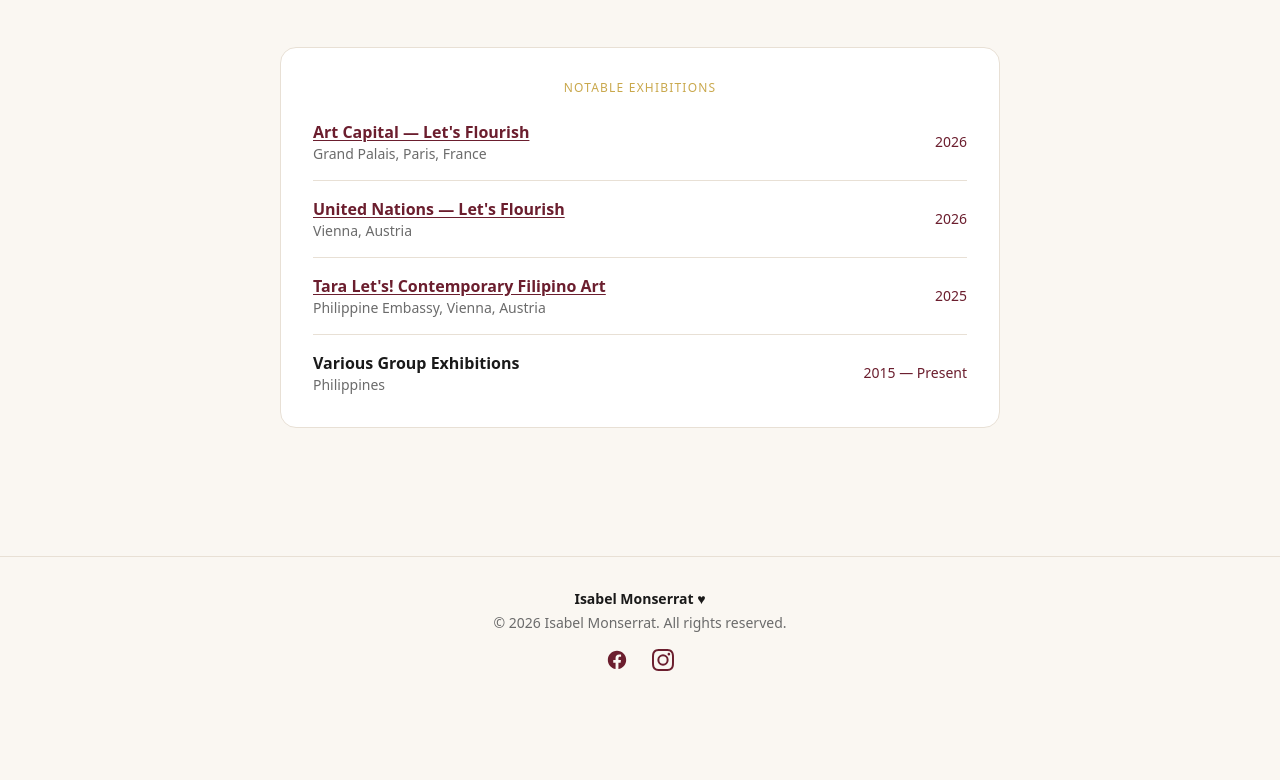
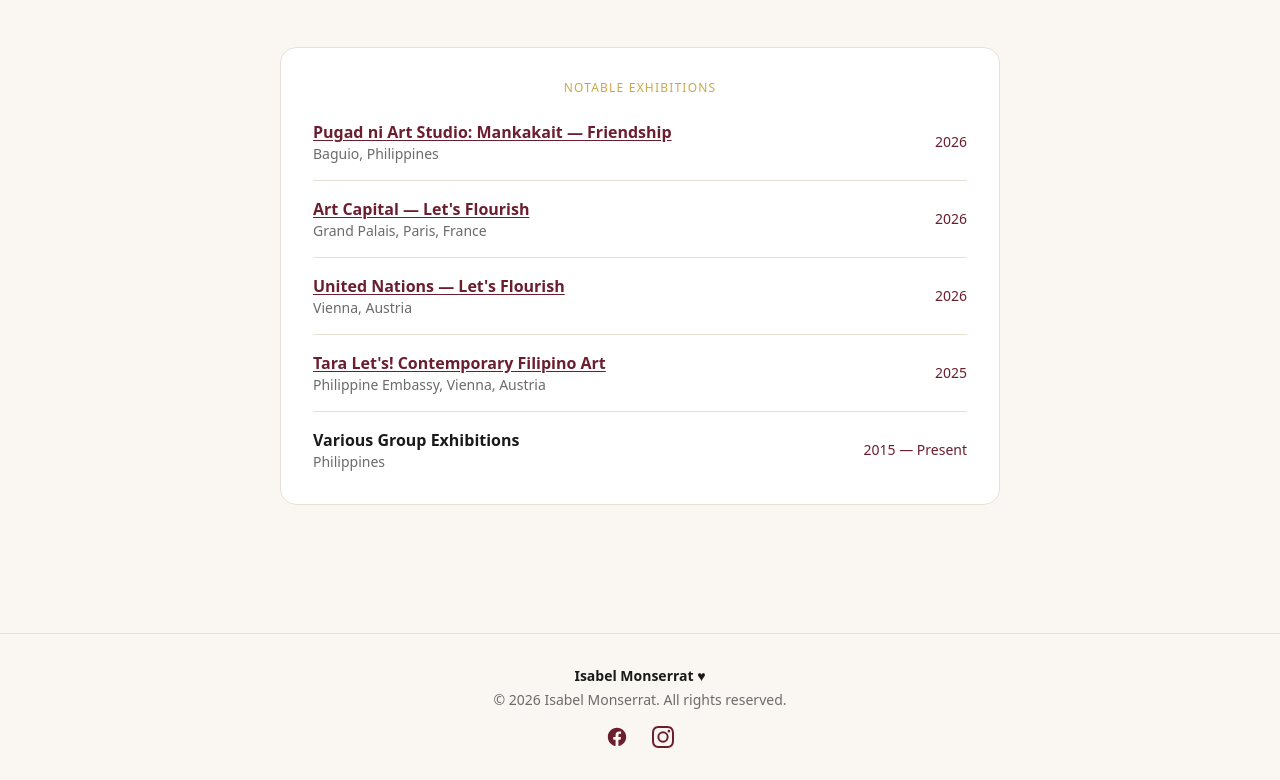
Before and after one commit to emaniebo420/isabel-monserrat-art, a Next.js app: page /about in a window 1280 px wide. Shown: the part 1022-1802 px from the top of the page. Before the commit the page ends 1725 px from the top, so only its background shows below. Built offline with nearby package versions, Linux system fonts and the light colour scheme; a web font is replaced by a local one.

Commit message:
pugad ni art update/about

```diff
--- a/app/about/page.js
+++ b/app/about/page.js
@@ -69,6 +69,17 @@ export default function About() {
             <div className="space-y-4">
               <div className="flex justify-between items-center border-b pb-4" style={{ borderColor: '#e8e0d5' }}>
                 <div>
+                  <a href="https://www.facebook.com/pugadniart/posts/%F0%9D%90%8F%F0%9D%90%AE%F0%9D%90%A0%F0%9D%90%9A%F0%9D%90%9D-%F0%9D%90%A7%F0%9D%90%A2-%F0%9D%90%80%F0%9D%90%AB%F0%9D%90%AD-%F0%9D%90%92%F0%9D%90%AD%F0%9D%90%AE%F0%9D%90%9D%F0%9D%90%A2%F0%9D%90%A8-%F0%9D%90%8F%F0%9D%90%AB%F0%9D%90%9E%F0%9D%90%AC%F0%9D%90%9E%F0%9D%90%A7%F0%9D%90%AD%F0%9D%90%AC-%F0%9D%90%8C%F0%9D%90%9A%F0%9D%90%A7%F0%9D%90%A4%F0%9D%90%9A%F0%9D%90%A4%F0%9D%90%9A%F0%9D%90%A2%F0%9D%90%AD-%F0%9D%90%85%F0%9D%90%91%F0%9D%90%88%F0%9D%90%84%F0%9D%90%8D%F0%9D%90%83%F0%9D%90%92%F0%9D%90%87%F0%9D%90%88%F0%9D%90%8F-%F0%9D%9F%90%F0%9D%9F%8E%F0%9D%9F%90%F0%9D%9F%94-%F0%9D%90%85%F0%9D%90%9E%F0%9D%90%9A%F0%9D%90%AD%F0%9D%90%AE%F0%9D%90%AB%F0%9D%90%A2%F0%9D%90%A7%F0%9D%90%A0-%F0%9D%90%88%F0%9D%90%92%F0%9D%90%80%F0%9D%90%81%F0%9D%90%84%F0%9D%90%8B-%F0%9D%90%8C%F0%9D%90%8E%F0%9D%90%8D%F0%9D%90%92%F0%9D%90%84%F0%9D%90%91%F0%9D%90%91%F0%9D%90%80/1470766788427433/" target="_blank"
+                    className="font-semibold transition hover:opacity-70 underline underline-offset-2"
+                    style={{ color: '#6b1e2e' }}>
+                    Pugad ni Art Studio: Mankakait — Friendship
+                  </a>
+                  <p className="text-sm" style={{ color: '#6b6b6b' }}>Baguio, Philippines</p>
+                </div>
+                <p className="text-sm font-medium" style={{ color: '#6b1e2e' }}>2026</p>
+              </div>
+              <div className="flex justify-between items-center border-b pb-4" style={{ borderColor: '#e8e0d5' }}>
+                <div>
                   <a href="https://www.facebook.com/ACCES.organization" target="_blank"
                     className="font-semibold transition hover:opacity-70 underline underline-offset-2"
                     style={{ color: '#6b1e2e' }}>
```
